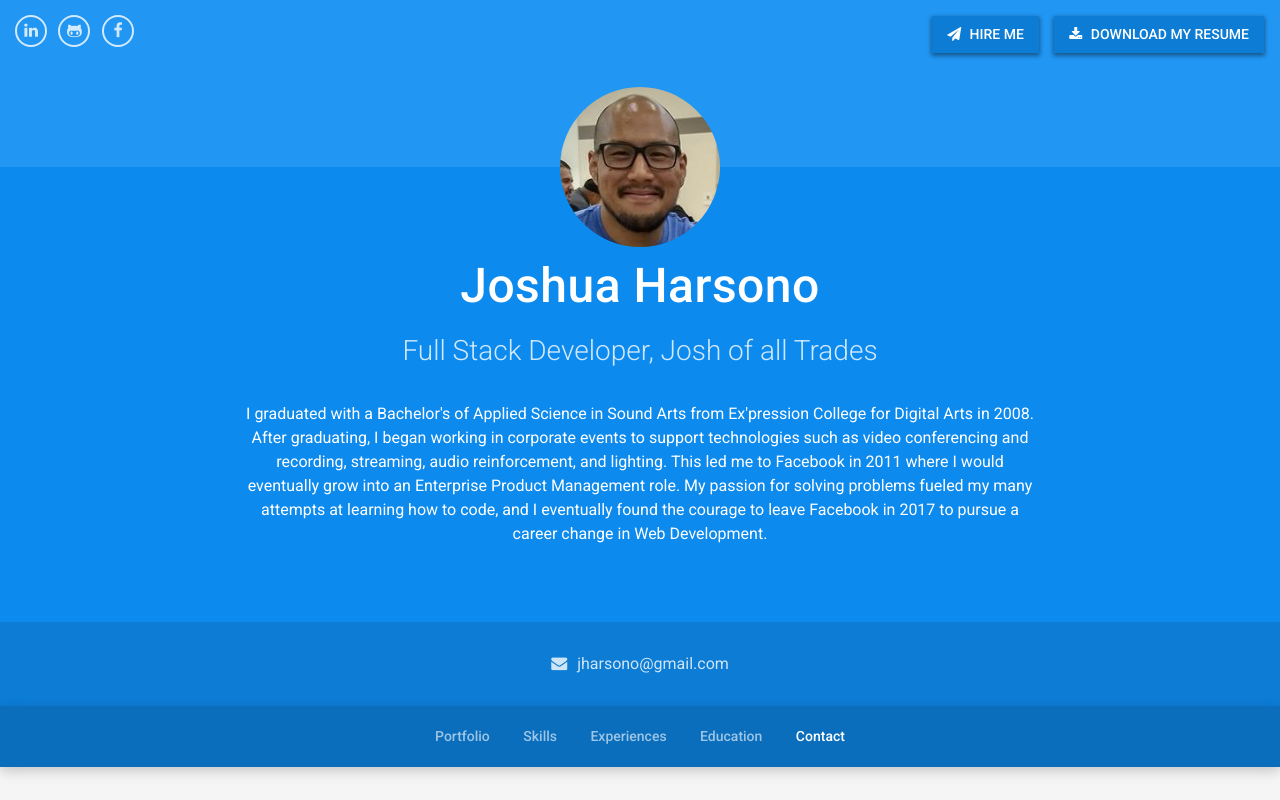
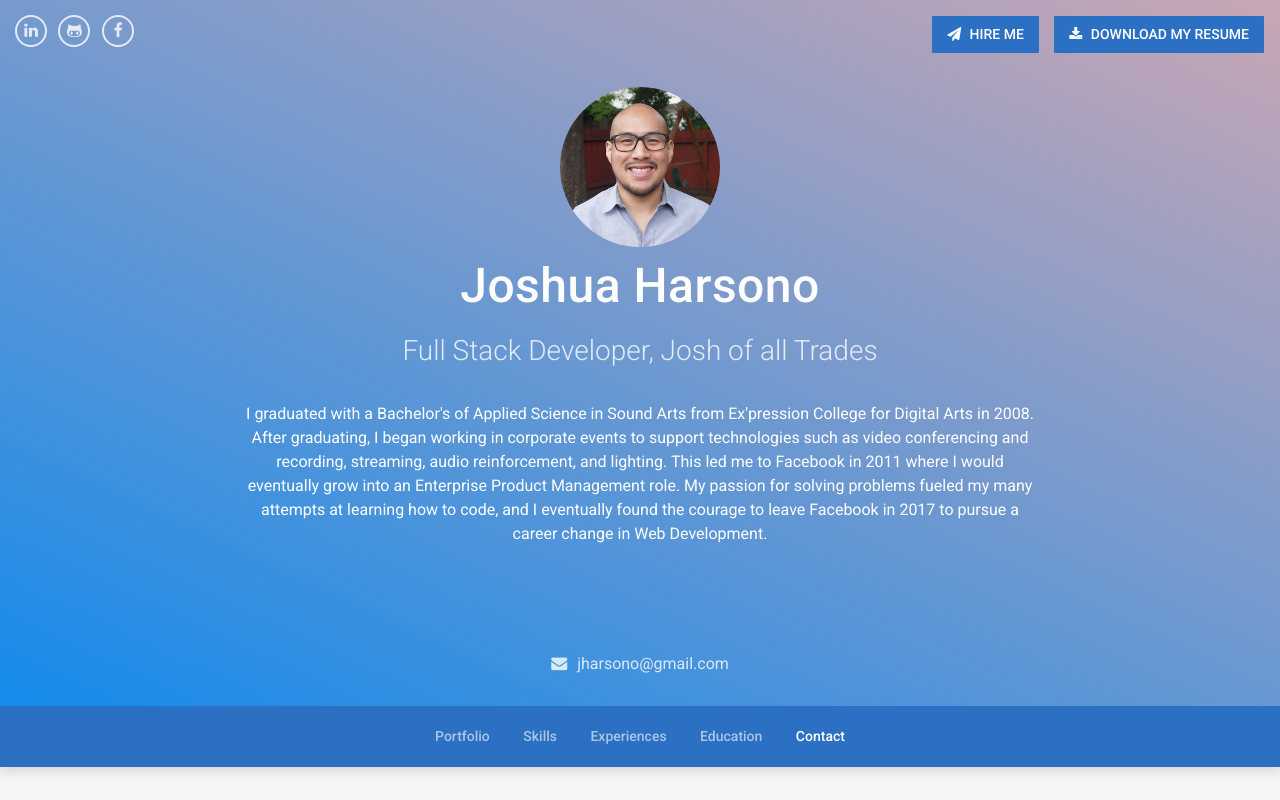
Before and after one commit to jharsono/portfolio, a plain HTML site: page main/index.html in a window 1280 px wide. Shown: the top 800 px of the page. Drawn offline with Linux system fonts and the light colour scheme.

Commit message:
redesign

```diff
--- a/main/assets/css/styles-14.css
+++ b/main/assets/css/main.css
@@ -26,7 +26,7 @@ h6 {
   font-weight: 500;
 }
 a {
-  color: #2196F3;
+  color: #2c70c3;
   -webkit-transition: all 0.4s ease-in-out;
   -moz-transition: all 0.4s ease-in-out;
   -ms-transition: all 0.4s ease-in-out;
@@ -44,7 +44,7 @@ p {
 }
 .btn,
 a.btn {
-  background: #0c7cd5;
+  background: #2c70c3;
   color: #fff;
   padding: 8px 15px;
   -webkit-border-radius: 2px;
@@ -55,9 +55,9 @@ a.btn {
   -moz-background-clip: padding;
   -webkit-background-clip: padding-box;
   background-clip: padding-box;
-  -webkit-box-shadow: 0 2px 4px 0 rgba(0, 0, 0, 0.4);
+  /* -webkit-box-shadow: 0 2px 4px 0 rgba(0, 0, 0, 0.4);
   -moz-box-shadow: 0 2px 4px 0 rgba(0, 0, 0, 0.4);
-  box-shadow: 0 2px 4px 0 rgba(0, 0, 0, 0.4);
+  box-shadow: 0 2px 4px 0 rgba(0, 0, 0, 0.4); */
   text-transform: uppercase;
   font-weight: 500;
   font-size: 14px;
@@ -102,7 +102,7 @@ a.btn:hover {
   font-weight: normal;
 }
 .header {
-  background: #2196F3;
+  background: linear-gradient(25deg,#0d8aee,#C8A6B4);
   color: #fff;
 }
 .header a {
@@ -173,7 +173,7 @@ a.btn:hover {
   margin-bottom: 30px;
 }
 .header .intro {
-  background: #0d8aee;
+  /* background: #0d8aee; */
   padding-top: 90px;
   padding-bottom: 60px;
   position: relative;
@@ -184,7 +184,7 @@ a.btn:hover {
   margin: 0 auto;
 }
 .header .contact-info {
-  background: #0c7cd5;
+  /* background: #0c7cd5; */
   padding-top: 30px;
   padding-bottom: 30px;
   font-size: 16px;
@@ -214,15 +214,15 @@ a.btn:hover {
   position: relative;
 }
 .page-nav-wrapper {
-  background: #0a6ebd;
+  background: #2c70c3;
   padding-top: 20px;
   padding-bottom: 20px;
   position: absolute;
   width: 100%;
   left: 0;
-  -webkit-box-shadow: 0 4px 12px rgba(0, 0, 0, 0.2);
-  -moz-box-shadow: 0 4px 12px rgba(0, 0, 0, 0.2);
-  box-shadow: 0 4px 12px rgba(0, 0, 0, 0.2);
+  -webkit-box-shadow: 0 6px 10px rgba(0, 0, 0, 0.1);
+  -moz-box-shadow: 0 6px 10px rgba(0, 0, 0, 0.1);
+  box-shadow: 0 6px 10px rgba(0, 0, 0, 0.1);
 }
 .page-nav-wrapper.fixed {
   position: fixed;
@@ -230,7 +230,7 @@ a.btn:hover {
   left: 0;
   width: 100%;
   z-index: 100;
-  background: #2196F3;
+  background: #2c70c3;
 }
 .page-nav-wrapper a {
   color: rgba(255, 255, 255, 0.6);
@@ -557,7 +557,7 @@ a.btn:hover {
 }
 .portfolio-section .filters .type.active {
   color: #2196F3;
-  border-bottom: 2px solid #2196F3;
+  border-bottom: 2px solid #2c70c3;
 }
 .portfolio-section .item {
   margin-bottom: 30px;
@@ -566,7 +566,7 @@ a.btn:hover {
   margin-bottom: 0;
 }
 .portfolio-section .item-inner {
-  background: #2196F3;
+  background: #2c70c3;
   color: #fff;
   -webkit-border-radius: 2px;
   -moz-border-radius: 2px;
@@ -582,7 +582,7 @@ a.btn:hover {
   box-shadow: 0 1px 4px 0 rgba(0, 0, 0, 0.14);
 }
 .portfolio-section .item-inner:hover {
-  background: #2b9bf4;
+  background: #3d82d8;
 }
 .portfolio-section .item-inner:hover img {
   -webkit-opacity: 0.9;
--- a/main/index.html
+++ b/main/index.html
@@ -25,7 +25,7 @@
     <link rel="stylesheet" href="assets/plugins/font-awesome/css/font-awesome.css">
 
     <!-- Theme CSS -->
-    <link id="theme-style" rel="stylesheet" href="assets/css/styles-14.css">
+    <link id="theme-style" rel="stylesheet" href="assets/css/main.css">
     <!-- HTML5 shim and Respond.js for IE8 support of HTML5 elements and media queries -->
     <!--[if lt IE 9]>
       <script src="https://oss.maxcdn.com/html5shiv/3.7.2/html5shiv.min.js"></script>
@@ -45,8 +45,8 @@
     <header class="header">
         <div class="top-bar container-fluid">
             <div class="actions">
-                <a class="btn d-none d-md-inline-block" href="mailto:jharsono@gmail.com"><i class="fa fa-paper-plane" aria-hidden="true"></i> Hire Me</a>
-                <a class="btn" href="assets/Joshua_Harsono_Resume_2018.pdf"><i class="fa fa-download" aria-hidden="true"></i> Download My Resume</a>
+                <a class="btn" href="mailto:jharsono@gmail.com"><i class="fa fa-paper-plane" aria-hidden="true"></i> Hire Me</a>
+                <a class="btn d-none d-md-inline-block" href="assets/Joshua_Harsono_Resume_2018.pdf"><i class="fa fa-download" aria-hidden="true"></i> Download My Resume</a>
             </div><!--//actions-->
             <ul class="social list-inline">
                 <li class="list-inline-item"><a href="https://linkedin.com/in/jharsono"><i class="fa fa-linkedin" aria-hidden="true"></i></a></li>
@@ -57,7 +57,7 @@
 
         <div class="intro">
             <div class="container text-center">
-                <img class="profile-image" src="assets/images/profile2.jpg" alt="Profile Image">
+                <img class="profile-image" src="assets/images/profile-pic.jpg" alt="Profile Image">
                 <h1 class="name">Joshua Harsono</h1>
                 <div class="title">Full Stack Developer, Josh of all Trades</div>
                 <div class="profile">
@@ -203,6 +203,7 @@
               </section><!--//skills-section-->
 
         <section id="experiences-section" class="experiences-section section">
+
             <h2 class="section-title">Work Experiences</h2>
             <div class="timeline">
                 <div class="item">
@@ -347,7 +348,7 @@
         <section id="contact-section" class="contact-section section">
             <h2 class="section-title">Get in Touch</h2>
             <div class="intro">
-                <img class="profile-image" src="assets/images/profile2.jpg" alt="">
+                <img class="profile-image" src="assets/images/profile-pic.jpg" alt="">
                 <div class="dialog">
                       <p>Drop me a line at <a href="mailto:jharsono@gmail.com">jharsono@gmail.com</a> or connect with me on LinkedIn or GitHub!</p>
                     <ul class="social list-inline">
```
Also changed, not shown: main/assets/images/profile-pic.jpg (added), main/assets/js/main.js (line endings or trailing spaces).
